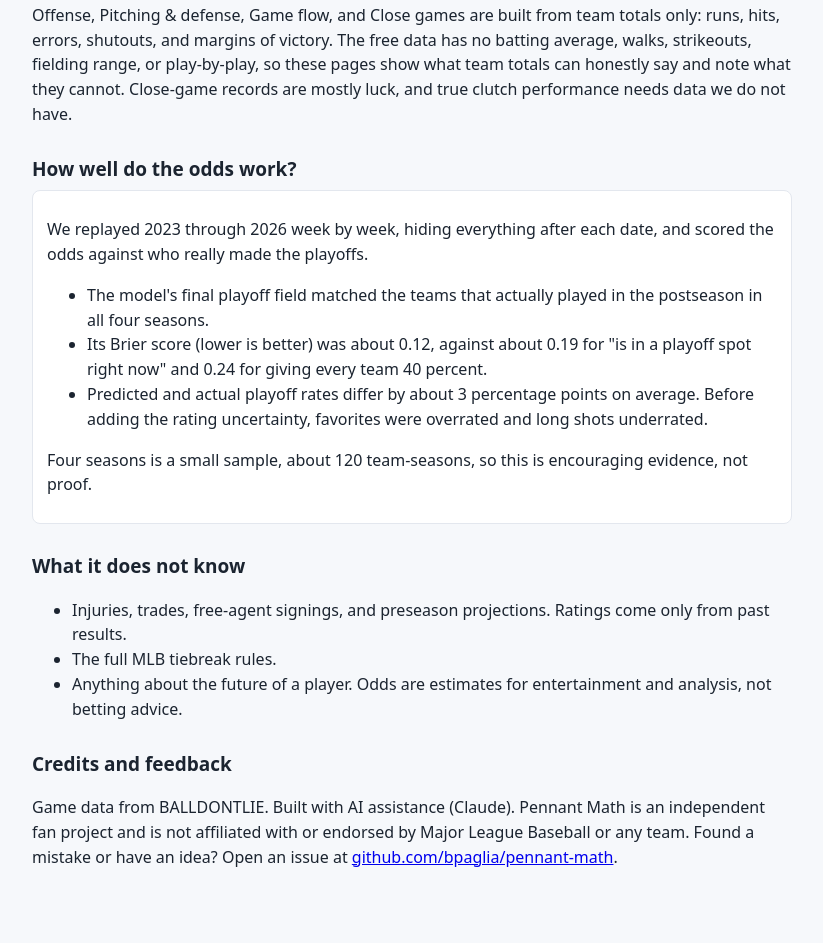
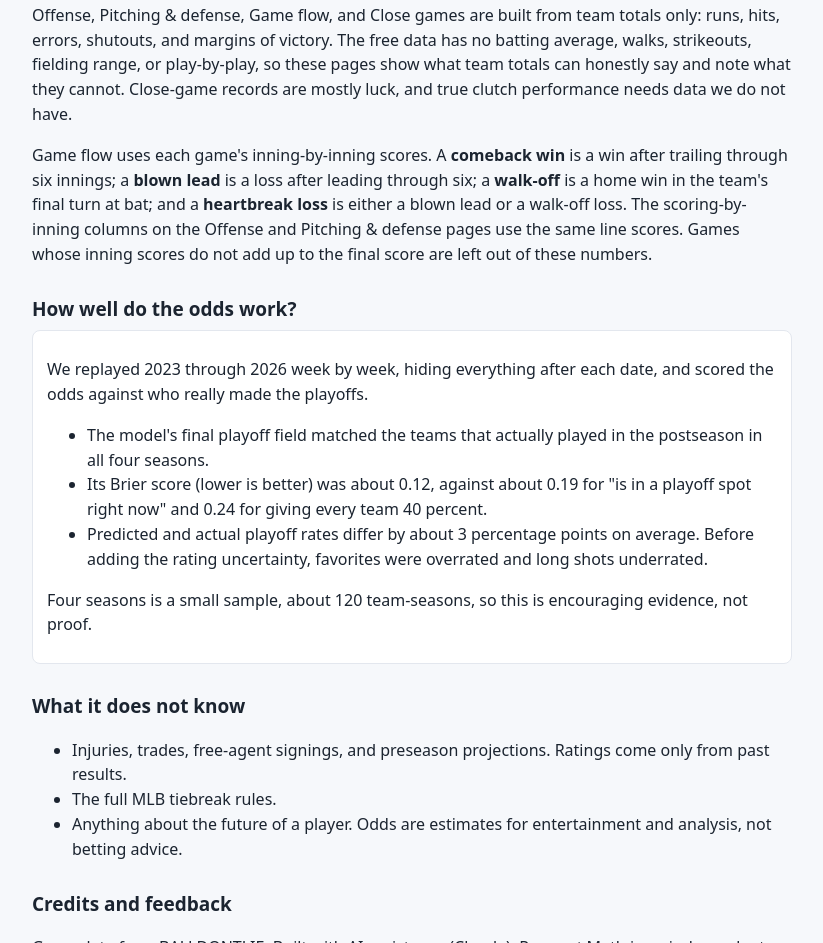
Before and after one commit to bpaglia/pennant-math, a plain HTML site: page docs/methods.html in a window 1280 px wide. Shown: the part 1731-2674 px from the top of the page, without its empty margins (228-1051 px from the left). Drawn offline with Linux system fonts and the light colour scheme.

Commit message:
Add files via upload

```diff
--- a/docs/methods.html
+++ b/docs/methods.html
@@ -13,6 +13,7 @@ h2{margin:28px 0 6px;font-size:19px}code{background:#eef1f6;padding:1px 5px;bord
 <h2>Pennant Score <span class="tag">Pennant Math original</span></h2><p>A single 0 to 100 grade. Each team is ranked among the 30 on three things, and the ranks are blended: <b>Results</b> (30%, run differential per game), <b>Underlying strength</b> (45%, Elo rating and expected win%), and <b>Outlook</b> (25%, playoff odds and how easy the remaining schedule is). Outlook exists only while a season is in progress; when it is missing, the other two are reweighted. 100 is the best team and 0 the weakest. The weights are our judgment, not a proven formula, and will be checked against how well the score predicts the rest of a season.</p>
 <h2>Other team measures</h2><p><b>One-run record</b> is wins and losses in games decided by one run. Records far from .500 tend to drift back, so a team more than about 1.5 standard deviations from an even record gets an arrow: ↓ lucky and likely to slip, ↑ unlucky and likely to improve. That is a rule of thumb, and one-run results are only weakly repeatable. <b>Home and road run differential</b> compare scoring at home and away; they hint at park effects but are small samples. <b>Record against teams above .500</b> uses the standings at the time to decide who counts as a winning team. <b>Schedule played</b> is the average rating of the opponents faced so far, relative to the league average, using each team's latest rating; positive means a harder schedule.</p>
 <h2>The category pages</h2><p>Offense, Pitching &amp; defense, Game flow, and Close games are built from team totals only: runs, hits, errors, shutouts, and margins of victory. The free data has no batting average, walks, strikeouts, fielding range, or play-by-play, so these pages show what team totals can honestly say and note what they cannot. Close-game records are mostly luck, and true clutch performance needs data we do not have.</p>
+<p>Game flow uses each game's inning-by-inning scores. A <b>comeback win</b> is a win after trailing through six innings; a <b>blown lead</b> is a loss after leading through six; a <b>walk-off</b> is a home win in the team's final turn at bat; and a <b>heartbreak loss</b> is either a blown lead or a walk-off loss. The scoring-by-inning columns on the Offense and Pitching &amp; defense pages use the same line scores. Games whose inning scores do not add up to the final score are left out of these numbers.</p>
 <h2>How well do the odds work?</h2><div class="box"><p>We replayed 2023 through 2026 week by week, hiding everything after each date, and scored the odds against who really made the playoffs.</p><ul><li>The model's final playoff field matched the teams that actually played in the postseason in all four seasons.</li><li>Its Brier score (lower is better) was about 0.12, against about 0.19 for "is in a playoff spot right now" and 0.24 for giving every team 40 percent.</li><li>Predicted and actual playoff rates differ by about 3 percentage points on average. Before adding the rating uncertainty, favorites were overrated and long shots underrated.</li></ul><p>Four seasons is a small sample, about 120 team-seasons, so this is encouraging evidence, not proof.</p></div>
 <h2>What it does not know</h2><ul><li>Injuries, trades, free-agent signings, and preseason projections. Ratings come only from past results.</li><li>The full MLB tiebreak rules.</li><li>Anything about the future of a player. Odds are estimates for entertainment and analysis, not betting advice.</li></ul>
 <h2>Credits and feedback</h2><p>Game data from BALLDONTLIE. Built with AI assistance (Claude). Pennant Math is an independent fan project and is not affiliated with or endorsed by Major League Baseball or any team. Found a mistake or have an idea? Open an issue at <a href="https://github.com/bpaglia/pennant-math/issues">github.com/bpaglia/pennant-math</a>.</p>
```
